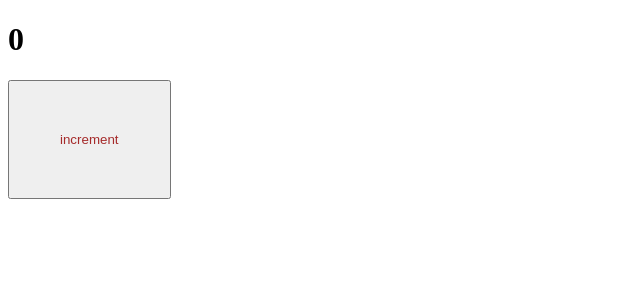
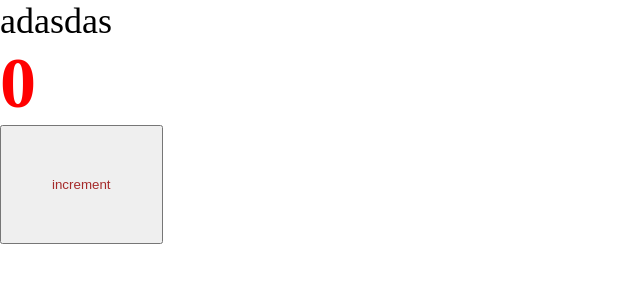
Before and after one commit to sergeykotenkogithub/info-app, a React app: page / in a window 1280 px wide. Shown: the top 300 px of the page, without its empty margins (0-640 px from the left). Built offline with nearby package versions, Linux system fonts and the light colour scheme.

Commit message:
Feat(add css modules)

```diff
--- a/package.json
+++ b/package.json
@@ -19,6 +19,7 @@
 		"@types/webpack-dev-server": "^4.7.2",
 		"css-loader": "^6.6.0",
 		"html-webpack-plugin": "^5.5.0",
+		"mini-css-extract-plugin": "^2.5.3",
 		"sass": "^1.49.9",
 		"sass-loader": "^12.6.0",
 		"style-loader": "^3.3.1",
--- /dev/null
+++ b/src/App.tsx
@@ -0,0 +1,14 @@
+import { FC } from 'react'
+import Counter from './components/Counter'
+import './index.scss'
+
+const App: FC = () => {
+  return (
+    <div className="app">
+      adasdas
+      <Counter />
+    </div>
+  )
+}
+
+export default App
--- a/src/components/Counter.module.scss
+++ b/src/components/Counter.module.scss
@@ -1,4 +1,8 @@
 button {
-	color: brown;
-	padding: 50px;
+  color: brown;
+  padding: 50px;
 }
+
+.add {
+  color: red;
+}
--- a/src/components/Counter.tsx
+++ b/src/components/Counter.tsx
@@ -1,15 +1,17 @@
 import { FC, useState } from 'react'
-import './Counter.module.scss'
+import styles from './Counter.module.scss'
 
 const Counter: FC = () => {
-	const [count, setCount] = useState(0)
+  const [count, setCount] = useState(0)
 
-	return (
-		<div>
-			<h1>{count}</h1>
-			<button onClick={() => setCount(count + 1)}>increment</button>
-		</div>
-	)
+  return (
+    <div>
+      <h1 className={styles.add}>{count}</h1>
+      <button className={styles.button} onClick={() => setCount(count + 1)}>
+        increment
+      </button>
+    </div>
+  )
 }
 
 export default Counter
--- /dev/null
+++ b/src/global.d.ts
@@ -0,0 +1,2 @@
+declare module '*.module.css'
+declare module '*.module.scss'
--- /dev/null
+++ b/src/index.scss
@@ -0,0 +1,9 @@
+* {
+  margin: 0;
+  padding: 0;
+  box-sizing: border-box;
+}
+
+.app {
+  font-size: 36px;
+}
--- a/src/index.tsx
+++ b/src/index.tsx
@@ -1,9 +1,5 @@
 import { render } from 'react-dom'
 import Counter from './components/Counter'
+import App from './App'
 
-render(
-	<div>
-		<Counter />
-	</div>,
-	document.getElementById('root')
-)
+render(<App />, document.getElementById('root'))
```
Also changed, not shown: 5 other files (tests, documents, lock files or other folders).
